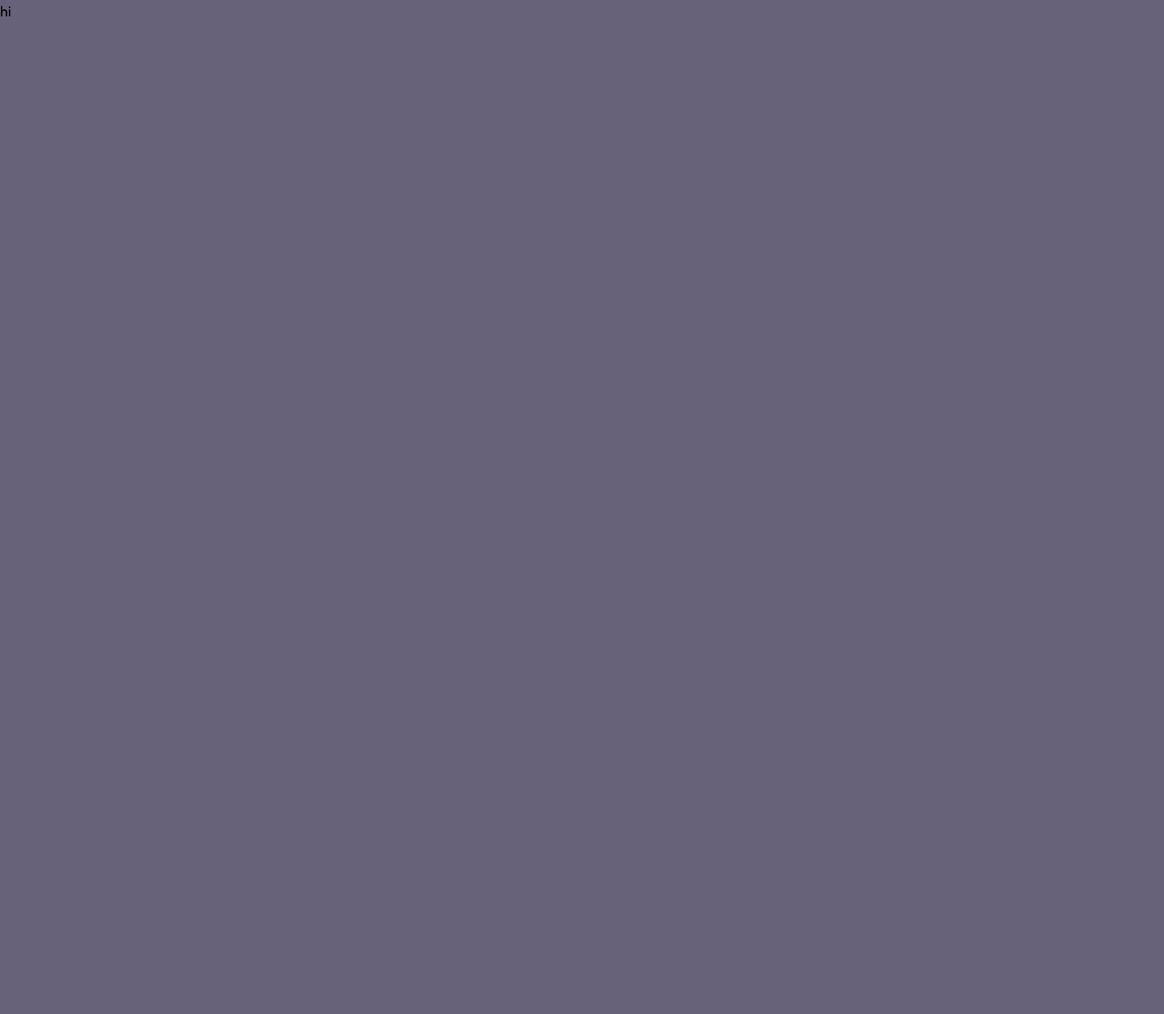
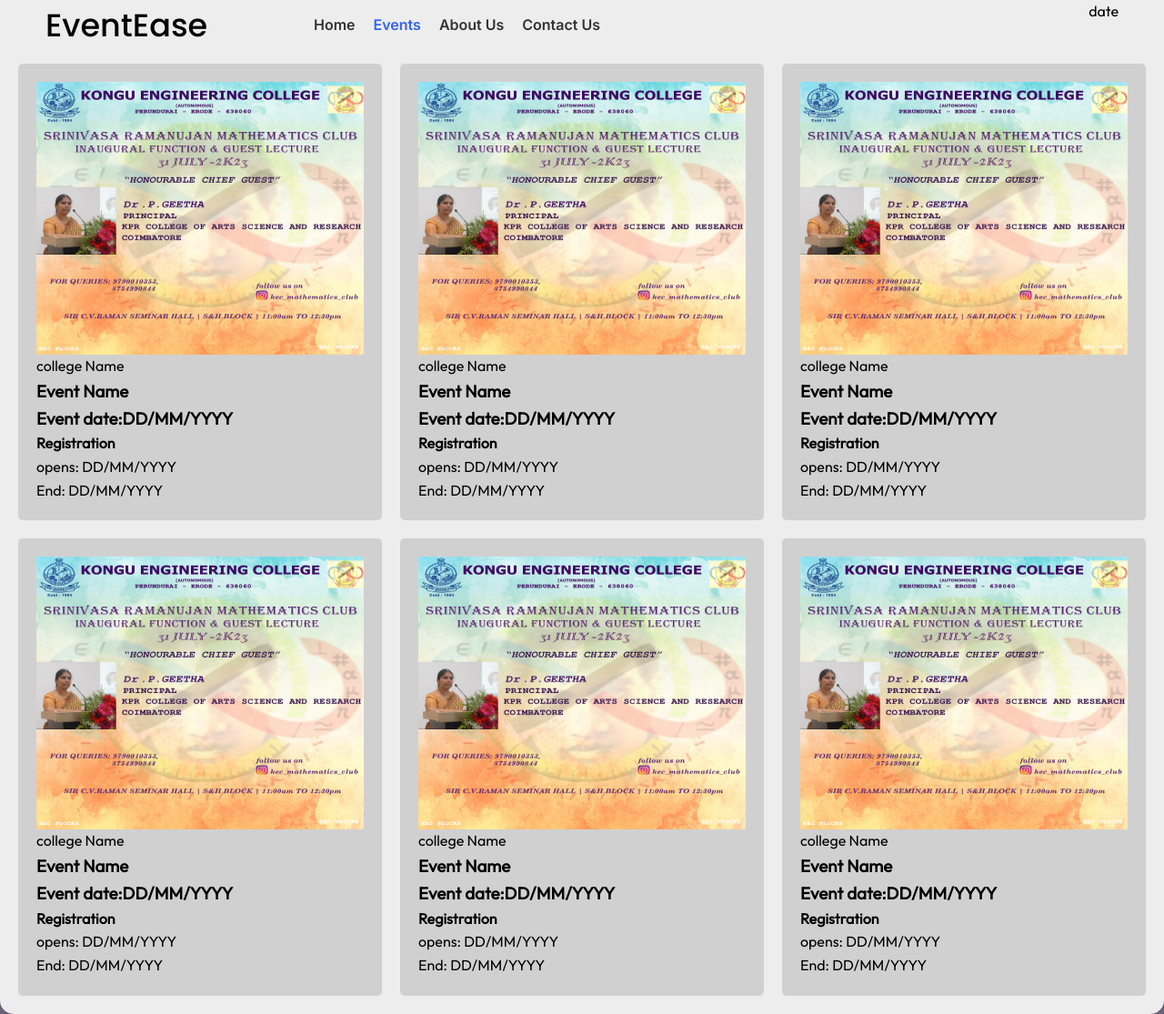
Before and after one commit to kavinpradheep/EVENTEASE, a React (Vite) app: page /Events in a window 1280 px wide. Shown: the whole page at 91% size. Before the commit the page ends 800 px from the top, so only its background shows below. Built offline with nearby package versions, Linux system fonts and the light colour scheme.

Commit message:
created event page only front end

```diff
--- a/src/components/events/events.css
+++ b/src/components/events/events.css
@@ -0,0 +1,36 @@
+.events-main-holder{
+    background-color: #ededed;
+    padding: 20px;
+    border-radius: 15px;
+    display: flex;
+    flex-direction: column;
+    gap: 40px;
+}.event-nav-home{
+    transition: 0.2s;
+    cursor: pointer;
+}
+.event-nav-home:hover{
+    color: rgb(49, 100, 244);
+    transform: scale(1.1);
+}
+.event-nav-events{
+    cursor: pointer;
+    color: rgb(49, 100, 244);
+}
+.event-container{
+    margin-top: 50px;
+    display: grid;
+    grid-template-columns: 1fr 1fr 1fr;
+    gap: 20px;
+}
+.event-container-event{
+    padding: 20px;
+    border-radius: 5px;
+    background-color: rgb(209, 208, 208);
+    display: flex;
+    flex-direction: column;
+    margin: 0;
+}
+.event-container-event img{
+    height: 300px;
+}
--- a/src/components/events/events.jsx
+++ b/src/components/events/events.jsx
@@ -1,10 +1,110 @@
 import React from 'react'
 import './events.css'
+import poster from '../../../assests/poster.jpg'
 const Events = () => {
   return (
-    <div>
-        hi
-    </div>
+<div className="main">
+        <div className="events-main-holder">
+            <div className="header">
+                <div className="left-section">
+                    EventEase
+                </div>
+                <div className="middle-section">
+                    <div className="event-nav-home">
+                        Home
+                    </div>
+                    <div className="event-nav-events" >
+                        Events
+                    </div>
+                    <div className="about">
+                        About Us
+                    </div>
+                    <div className="contact">
+                        Contact Us
+                    </div>
+                </div>
+                <div className="right-section">
+                    date
+                </div>
+            </div>
+            <div className="event-container">
+                <div className="event-container-event">
+                    <img src={poster} alt="event poster" />
+                    <p>college Name</p>
+                    <h3>Event Name</h3>
+                    <h3>Event date:DD/MM/YYYY</h3>
+                    <h4>Registration</h4>
+
+                    <div className="event-register-date">
+                        <p>opens: DD/MM/YYYY</p>
+                        <p>End: DD/MM/YYYY</p>
+                    </div>
+                </div>
+                <div className="event-container-event">
+                    <img src={poster} alt="event poster" />
+                    <p>college Name</p>
+                    <h3>Event Name</h3>
+                    <h3>Event date:DD/MM/YYYY</h3>
+                    <h4>Registration</h4>
+
+                    <div className="event-register-date">
+                        <p>opens: DD/MM/YYYY</p>
+                        <p>End: DD/MM/YYYY</p>
+                    </div>
+                </div>
+                <div className="event-container-event">
+                    <img src={poster} alt="event poster" />
+                    <p>college Name</p>
+                    <h3>Event Name</h3>
+                    <h3>Event date:DD/MM/YYYY</h3>
+                    <h4>Registration</h4>
+
+                    <div className="event-register-date">
+                        <p>opens: DD/MM/YYYY</p>
+                        <p>End: DD/MM/YYYY</p>
+                    </div>
+                </div>
+                <div className="event-container-event">
+                    <img src={poster} alt="event poster" />
+                    <p>college Name</p>
+                    <h3>Event Name</h3>
+                    <h3>Event date:DD/MM/YYYY</h3>
+                    <h4>Registration</h4>
+
+                    <div className="event-register-date">
+                        <p>opens: DD/MM/YYYY</p>
+                        <p>End: DD/MM/YYYY</p>
+                    </div>
+                </div>
+                <div className="event-container-event">
+                    <img src={poster} alt="event poster" />
+                    <p>college Name</p>
+                    <h3>Event Name</h3>
+                    <h3>Event date:DD/MM/YYYY</h3>
+                    <h4>Registration</h4>
+
+                    <div className="event-register-date">
+                        <p>opens: DD/MM/YYYY</p>
+                        <p>End: DD/MM/YYYY</p>
+                    </div>
+                </div>
+                <div className="event-container-event">
+                    <img src={poster} alt="event poster" />
+                    <p>college Name</p>
+                    <h3>Event Name</h3>
+                    <h3>Event date:DD/MM/YYYY</h3>
+                    <h4>Registration</h4>
+
+                    <div className="event-register-date">
+                        <p>opens: DD/MM/YYYY</p>
+                        <p>End: DD/MM/YYYY</p>
+                    </div>
+                </div>
+
+            </div>
+        </div>
+</div>
+
   )
 }
 
--- a/src/components/homepage/home.css
+++ b/src/components/homepage/home.css
@@ -8,6 +8,12 @@
     gap: 40px;
 }
 .header{
+    position: fixed;
+    top: 0;
+    left: 0;
+    width: 100%;
+    z-index: 1000;
+    background-color: #ededed;
     padding: 0px 50px;
     display: grid;
     grid-template-columns: 1fr 2fr 1fr;
--- a/src/components/login/Login.css
+++ b/src/components/login/Login.css
@@ -26,24 +26,24 @@
     box-sizing: border-box;
   }
 
-  .right-section {
+  .login-right-section {
     margin-top: 40px;
     display: flex;
     flex-direction: column;
     gap: 10px;
   }
 
-  .right-section h1 {
+  .login-right-section h1 {
     padding: 0;
     font-size: 2rem; /* Scalable font size for smaller screens */
     color: white;
   }
 
-  .right-section p {
+  .login-right-section p {
     color: #686673;
   }
 
-  .right-section p span {
+  .login-right-section p span {
     padding-left: 10px;
     color: #8d7fbb;
     text-decoration: underline;
--- a/src/components/login/Login.jsx
+++ b/src/components/login/Login.jsx
@@ -71,7 +71,7 @@
         <img src="/asserts/loginSvg.png" alt="Login illustration" height={638} width={530} />
       </div>
 
-      <div className="right-section">
+      <div className="login-right-section">
         <h1>Create an Account</h1>
         <p>Already have an account? <span>Log in</span></p>
 
```
Also changed, not shown: assests/poster.jpg (added).
